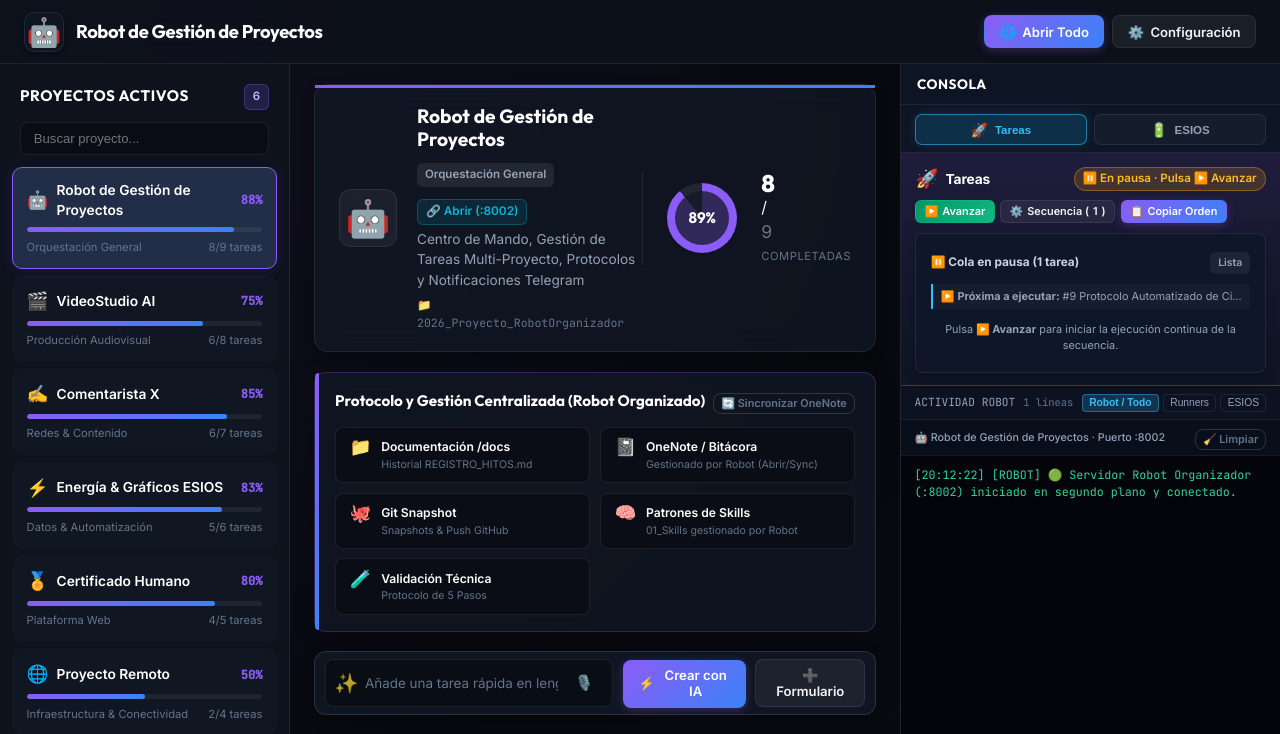
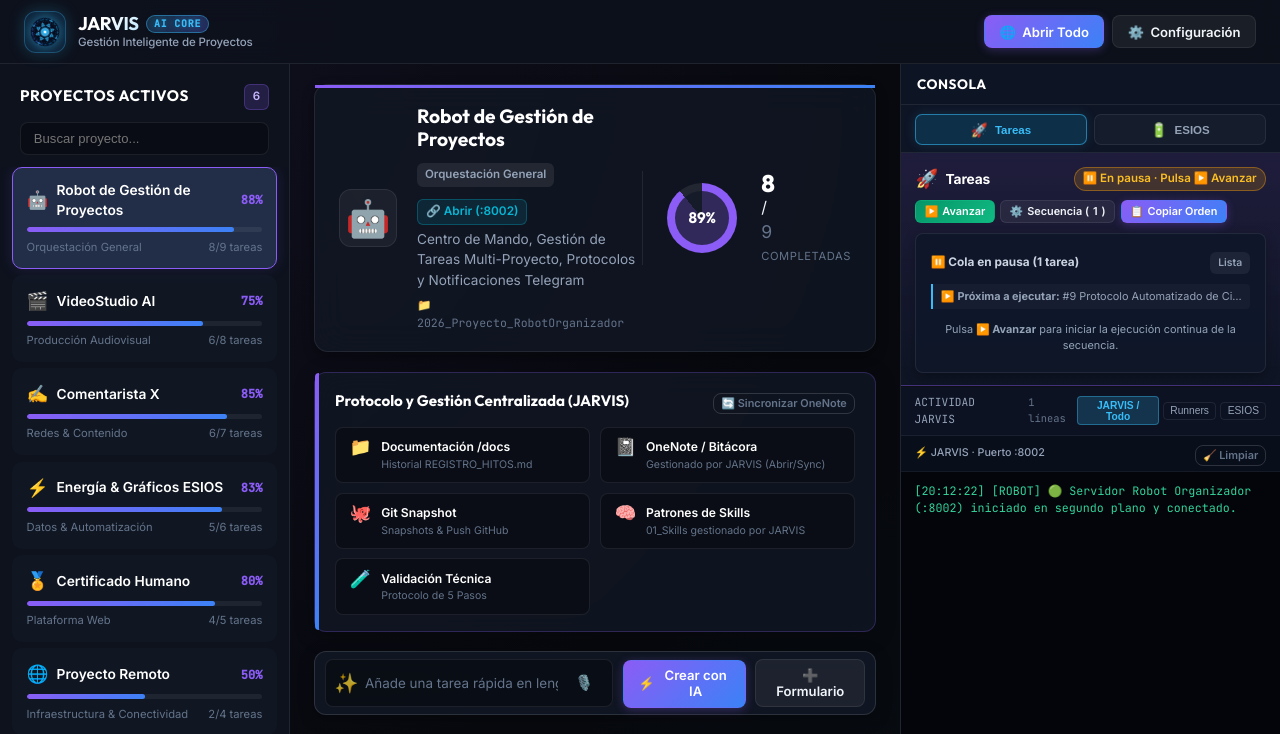
Before and after one commit to Guivila-GVL/Robot_Organizador, a FastAPI app: page / in a window 1280 px wide. Shown: the top 734 px of the page. Run offline with FastAPI, Linux system fonts and the light colour scheme; data comes from the database, SQL or seed files in the repository; data that the repository does not hold is empty.

Commit message:
feat(branding): Cambiar identidad de la aplicación a JARVIS y nuevo icono Núcleo IA (Tarea 93) [protocolo-completado]

```diff
--- a/app/main.py
+++ b/app/main.py
@@ -65,7 +65,7 @@ class _QuietPollingAccessFilter(logging.Filter):
             return False
         return True
 
-app = FastAPI(title="Robot de Gestión de Proyectos 2026", version="1.1.0")
+app = FastAPI(title="JARVIS · Gestión Inteligente de Proyectos 2026", version="1.2.0")
 
 BASE_DIR = os.path.dirname(os.path.abspath(__file__))
 STATIC_DIR = os.path.join(BASE_DIR, "static")
--- a/app/static/css/style.css
+++ b/app/static/css/style.css
@@ -112,15 +112,89 @@ body {
 
 .logo-icon {
   font-size: 1.75rem;
-  width: 40px;
-  height: 40px;
+  width: 42px;
+  height: 42px;
   display: flex;
   align-items: center;
   justify-content: center;
   background: var(--bg-card);
   border: 1px solid var(--border-subtle);
-  border-radius: 10px;
+  border-radius: 12px;
   box-shadow: var(--shadow-sm);
+}
+
+.jarvis-logo-icon {
+  background: radial-gradient(circle at center, rgba(14, 165, 233, 0.18) 0%, rgba(15, 23, 42, 0.85) 100%);
+  border: 1px solid rgba(56, 189, 248, 0.35);
+  box-shadow: 0 0 16px rgba(56, 189, 248, 0.22), inset 0 0 10px rgba(14, 165, 233, 0.12);
+  transition: all 0.3s cubic-bezier(0.4, 0, 0.2, 1);
+  overflow: hidden;
+  position: relative;
+}
+
+.jarvis-logo-icon:hover {
+  border-color: rgba(56, 189, 248, 0.7);
+  box-shadow: 0 0 24px rgba(56, 189, 248, 0.45), inset 0 0 12px rgba(56, 189, 248, 0.25);
+  transform: scale(1.04);
+}
+
+.jarvis-core-svg {
+  display: block;
+  filter: drop-shadow(0 0 6px rgba(56, 189, 248, 0.6));
+  animation: jarvisCoreRotate 20s linear infinite;
+  transform-origin: center;
+}
+
+@keyframes jarvisCoreRotate {
+  0% { transform: rotate(0deg); }
+  100% { transform: rotate(360deg); }
+}
+
+.brand-text {
+  display: flex;
+  flex-direction: column;
+  justify-content: center;
+  line-height: 1.2;
+}
+
+.brand-title-row {
+  display: flex;
+  align-items: center;
+  gap: 0.45rem;
+}
+
+.brand-title-row h1 {
+  font-family: var(--font-display);
+  font-size: 1.25rem;
+  font-weight: 800;
+  letter-spacing: 0.04em;
+  color: #ffffff;
+  margin: 0;
+  background: linear-gradient(135deg, #ffffff 40%, #bae6fd 100%);
+  -webkit-background-clip: text;
+  -webkit-text-fill-color: transparent;
+}
+
+.brand-ai-badge {
+  font-family: var(--font-mono, monospace);
+  font-size: 0.62rem;
+  font-weight: 800;
+  padding: 0.15rem 0.45rem;
+  border-radius: 9999px;
+  background: linear-gradient(135deg, rgba(56, 189, 248, 0.2), rgba(99, 102, 241, 0.3));
+  border: 1px solid rgba(56, 189, 248, 0.45);
+  color: #38bdf8;
+  letter-spacing: 0.08em;
+  text-shadow: 0 0 8px rgba(56, 189, 248, 0.5);
+  text-transform: uppercase;
+}
+
+.brand-subtitle {
+  font-size: 0.72rem;
+  font-weight: 500;
+  color: #94a3b8;
+  letter-spacing: -0.01em;
+  margin-top: 1px;
 }
 
 .brand-text h1 {
--- a/app/static/js/app.js
+++ b/app/static/js/app.js
@@ -1467,7 +1467,7 @@ function renderGlobalQueueLiveDetail(queueData, telemetryData) {
                        {
                          id: activeTaskId,
                          title: runner.current_task_title || 'Tarea en proceso',
-                         project_name: runner.current_project_name || 'Robot de Gestión de Proyectos',
+                         project_name: runner.current_project_name || 'JARVIS',
                          progress_pct: 35,
                          current_step: runner.last_log
                        };
@@ -1851,7 +1851,7 @@ function setConsoleFilter(filter) {
   const contextLabel = document.getElementById('terminalContextLabel');
   if (contextLabel) {
     if (filter === 'robot') {
-      contextLabel.textContent = '🤖 Robot de Gestión de Proyectos · Actividad Unificada';
+      contextLabel.textContent = '⚡ JARVIS · Actividad Unificada';
     } else if (filter === 'runner') {
       contextLabel.textContent = '🤖 Runner Autónomo & Cola Global';
     } else if (filter === 'esios') {
@@ -2165,22 +2165,22 @@ function renderConsoleTerminal() {
     }
   } else {
     // filter === 'robot' (Modo centralizado por defecto)
-    // Siempre muestra TODA la actividad del Robot de Gestión de Proyectos, sin cambiar cuando se cambia de proyecto
+    // Siempre muestra TODA la actividad de JARVIS, sin cambiar cuando se cambia de proyecto
     if (contextLabel) {
       if (runner.running) {
         const shortTitle = (runner.current_task_title || '').slice(0, 30);
         contextLabel.textContent = `⚡ Runner: #${runner.current_task_id} ${shortTitle}${shortTitle.length >= 30 ? '...' : ''}`;
-        contextLabel.title = `Runner autónomo ejecutando tarea #${runner.current_task_id} (${runner.current_project_name || 'Robot'})`;
+        contextLabel.title = `Runner autónomo ejecutando tarea #${runner.current_task_id} (${runner.current_project_name || 'JARVIS'})`;
       } else {
-        contextLabel.textContent = '🤖 Robot de Gestión de Proyectos · Puerto :8002';
-        contextLabel.title = 'Consola central unificada del Robot de Gestión de Proyectos';
+        contextLabel.textContent = '⚡ JARVIS · Puerto :8002';
+        contextLabel.title = 'Consola central unificada de JARVIS';
       }
     }
 
     filtered = combined;
     if (filtered.length === 0) {
       filtered = [
-        '[ROBOT DE GESTIÓN DE PROYECTOS] Servidor 8002 en línea.',
+        '[JARVIS · GESTIÓN DE PROYECTOS] Servidor 8002 en línea.',
         'Supervisando ejecución de tareas, Cola Global, sincronización OneNote y repositorios Git.'
       ];
     }
@@ -2281,12 +2281,12 @@ window.openAllServicesInBrowser = openAllServices;
 
 async function syncActiveProjectOneNote() {
   const projId = state.activeProjectId || 'gestion_proyectos';
-  showToast('Iniciando sincronización de OneNote mediante el Robot...', 'info');
+  showToast('Iniciando sincronización de OneNote mediante JARVIS...', 'info');
   try {
     const res = await fetch(`/api/projects/${projId}/sync-onenote`, { method: 'POST' });
     const data = await res.json();
     if (data.success) {
-      showToast('✅ OneNote sincronizado con éxito por el Robot de Gestión de Proyectos', 'success');
+      showToast('✅ OneNote sincronizado con éxito por JARVIS', 'success');
       updateActivityConsole();
     } else {
       showToast(data.error || 'Aviso en sincronización OneNote', 'warning');
--- a/app/templates/index.html
+++ b/app/templates/index.html
@@ -5,10 +5,11 @@
   <meta name="viewport" content="width=device-width, initial-scale=1.0, maximum-scale=1.0, user-scalable=no, viewport-fit=cover">
   <meta name="apple-mobile-web-app-capable" content="yes">
   <meta name="apple-mobile-web-app-status-bar-style" content="black-translucent">
-  <meta name="apple-mobile-web-app-title" content="Robot Proyectos">
+  <meta name="apple-mobile-web-app-title" content="JARVIS">
   <meta name="theme-color" content="#0f172a">
+  <link rel="icon" type="image/svg+xml" href="/static/favicon.svg">
   <link rel="manifest" href="/static/manifest.json">
-  <title>Robot de Gestión de Proyectos</title>
+  <title>JARVIS · Sistema de Gestión de Proyectos</title>
   <link rel="preconnect" href="https://fonts.googleapis.com">
   <link rel="preconnect" href="https://fonts.gstatic.com" crossorigin>
   <link href="https://fonts.googleapis.com/css2?family=Inter:wght@300;400;500;600;700&family=Outfit:wght@400;500;600;700;800&family=JetBrains+Mono:wght@400;500&display=swap" rel="stylesheet">
@@ -18,9 +19,15 @@
   <!-- Header Bar -->
   <header class="top-nav">
     <div class="nav-brand">
-      <div class="logo-icon">🤖</div>
+      <div class="logo-icon jarvis-logo-icon" title="JARVIS · Asistente IA">
+        <img src="/static/favicon.svg" alt="JARVIS Core" width="30" height="30" class="jarvis-core-svg">
+      </div>
       <div class="brand-text">
-        <h1>Robot de Gestión de Proyectos</h1>
+        <div class="brand-title-row">
+          <h1>JARVIS</h1>
+          <span class="brand-ai-badge">AI CORE</span>
+        </div>
+        <span class="brand-subtitle">Gestión Inteligente de Proyectos</span>
       </div>
     </div>
 
@@ -118,10 +125,10 @@
       <section class="protocol-card" id="protocolCard">
         <div class="protocol-header">
           <div class="protocol-title-group">
-            <h3>Protocolo y Gestión Centralizada (Robot Organizado)</h3>
+            <h3>Protocolo y Gestión Centralizada (JARVIS)</h3>
           </div>
           <div class="protocol-sync-actions">
-            <button type="button" class="btn btn-xs btn-outline" id="btnSyncOneNote" onclick="syncActiveProjectOneNote()" title="Sincronizar OneNote para este proyecto mediante el Robot">
+            <button type="button" class="btn btn-xs btn-outline" id="btnSyncOneNote" onclick="syncActiveProjectOneNote()" title="Sincronizar OneNote para este proyecto mediante JARVIS">
               🔄 Sincronizar OneNote
             </button>
           </div>
@@ -134,11 +141,11 @@
               <span>Historial REGISTRO_HITOS.md</span>
             </div>
           </div>
-          <div class="protocol-item" onclick="openProjectResource('onenote')" title="Abrir OneNote sincronizado por el Robot de Gestión de Proyectos">
+          <div class="protocol-item" onclick="openProjectResource('onenote')" title="Abrir OneNote sincronizado por JARVIS">
             <span class="protocol-item-icon">📓</span>
             <div class="protocol-item-text">
               <strong>OneNote / Bitácora</strong>
-              <span>Gestionado por Robot (Abrir/Sync)</span>
+              <span>Gestionado por JARVIS (Abrir/Sync)</span>
             </div>
           </div>
           <div class="protocol-item" onclick="openProjectResource('git')" title="Abrir el repositorio en GitHub">
@@ -152,7 +159,7 @@
             <span class="protocol-item-icon">🧠</span>
             <div class="protocol-item-text">
               <strong>Patrones de Skills</strong>
-              <span>01_Skills gestionado por Robot</span>
+              <span>01_Skills gestionado por JARVIS</span>
             </div>
           </div>
           <div class="protocol-item" onclick="openProjectResource('validation')" title="Validación técnica de tareas y protocolo de 5 pasos">
@@ -274,23 +281,23 @@
         </div>
       </div>
 
-      <!-- Visor de Consola CMD & Stream de Eventos Centralizado del Robot -->
+      <!-- Visor de Consola CMD & Stream de Eventos Centralizado de JARVIS -->
       <div class="activity-terminal-section">
         <div class="activity-terminal-header">
           <div class="terminal-header-left">
-            <span>ACTIVIDAD ROBOT</span>
+            <span>ACTIVIDAD JARVIS</span>
             <span class="cmd-log-counter" id="activityLogCount">0 líneas</span>
           </div>
           <div class="console-filter-buttons">
-            <button type="button" class="console-filter-btn active" data-filter="robot" onclick="setConsoleFilter('robot')" title="Ver actividad centralizada del Robot de Gestión de Proyectos">Robot / Todo</button>
+            <button type="button" class="console-filter-btn active" data-filter="robot" onclick="setConsoleFilter('robot')" title="Ver actividad centralizada de JARVIS">JARVIS / Todo</button>
             <button type="button" class="console-filter-btn" data-filter="runner" onclick="setConsoleFilter('runner')" title="Ver actividad de los Runners autónomos y Cola Global">Runners</button>
             <button type="button" class="console-filter-btn" data-filter="esios" onclick="setConsoleFilter('esios')" title="Ver actividad de telemetría ESIOS">ESIOS</button>
           </div>
         </div>
 
-        <!-- Sub-barra contextual fija: Consola central del Robot de Gestión de Proyectos -->
+        <!-- Sub-barra contextual fija: Consola central de JARVIS -->
         <div class="terminal-sub-bar" id="terminalSubBar">
-          <span class="terminal-sub-label" id="terminalContextLabel">🤖 Robot de Gestión de Proyectos · Puerto :8002</span>
+          <span class="terminal-sub-label" id="terminalContextLabel">⚡ JARVIS · Puerto :8002</span>
           <div class="terminal-actions-wrap">
             <button type="button" class="btn btn-xs btn-outline" onclick="clearActivityTerminal()" title="Limpiar pantalla de la consola">🧹 Limpiar</button>
           </div>
```
Also changed, not shown: docs/REGISTRO_HITOS.md (+15 -0 lines), tests/test_jarvis_branding.py (added, +90 -0 lines), app/static/favicon.svg (added), app/static/manifest.json.
